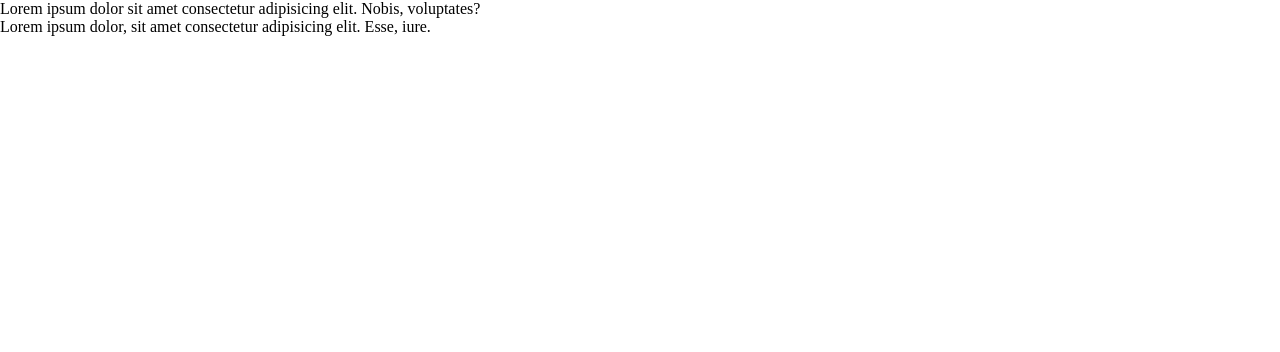
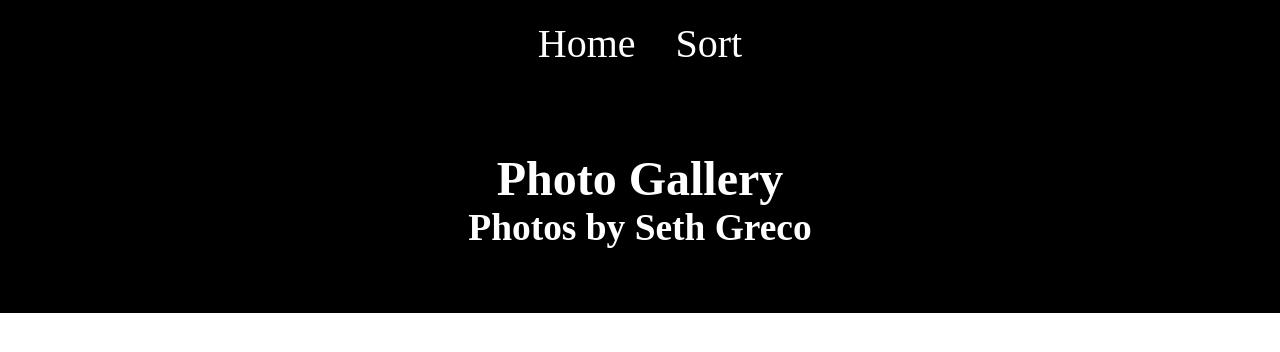
Before and after one commit to SethGreco/Grid-Gallery, a plain HTML site: page src/index.html in a window 1280 px wide. Drawn offline with Linux system fonts and the light colour scheme; no server answers.

Commit message:
second commit.  Grid layoutis basic but complete.  Will make further style edits moving forward.  Parsed out the photo state location and included next to each image.  The JS file iterates & displays info correctly.

```diff
--- a/dist/js/gallery.js
+++ b/dist/js/gallery.js
@@ -5,17 +5,23 @@ async function gallery() {
   const images = await getPhotos();
 
   for (i = 0; i < images.length; i++) {
+    var container = document.createElement("DIV");
+    container.setAttribute("id", "div" + [i]);
+    container.setAttribute("class", "img-container");
+    document.getElementById("container-images").appendChild(container);
+
     var thumbnail = document.createElement("IMG");
     thumbnail.setAttribute("src", images[i].model_pic);
     thumbnail.setAttribute("class", "images");
     thumbnail.setAttribute("id", "img" + [i]);
-    document.getElementById("container-images").appendChild(thumbnail);
+    document.getElementById("div" + [i]).appendChild(thumbnail);
 
     var title = document.createElement("A");
     title.setAttribute("href", "#");
     title.setAttribute("class", "tags");
-    title.setAttribute("data-content", images[i].location);
-    // document.getElementById("container-images").appendChild(title);
+    var insertContent = "" + images[i].location + "";
+    title.textContent = insertContent;
+    document.getElementById("div" + [i]).appendChild(title);
   }
 }
 
--- a/src/index.html
+++ b/src/index.html
@@ -8,20 +8,19 @@
     <title>Grid-Gallery</title>
   </head>
   <body>
-    <section id="naigation">
+    <section id="navigation">
       <div class="container">
-        <p>
-          Lorem ipsum dolor sit amet consectetur adipisicing elit. Nobis,
-          voluptates?
-        </p>
+        <ul>
+          <li>Home</li>
+          <li>Sort</li>
+        </ul>
       </div>
     </section>
 
     <section id="block-a">
       <div class="container">
-        <p>
-          Lorem ipsum dolor, sit amet consectetur adipisicing elit. Esse, iure.
-        </p>
+        <h1 class="title">Photo Gallery</h1>
+        <h3 class="name">Photos by Seth Greco</h3>
       </div>
     </section>
 
--- a/src/sass/main.scss
+++ b/src/sass/main.scss
@@ -1,6 +1,32 @@
 * {
   padding: 0;
   margin: 0;
+}
+
+#navigation {
+  .container {
+    background: #000;
+    ul {
+      display: flex;
+      justify-content: center;
+      list-style: none;
+      color: #fff;
+      font-size: 2.5rem;
+      li {
+        padding: 20px;
+      }
+    }
+  }
+}
+
+#block-a {
+  .container {
+    background: #000;
+    color: #fff;
+    font-size: 2rem;
+    text-align: center;
+    padding: 5%;
+  }
 }
 
 #block-b {
@@ -9,15 +35,22 @@
     display: grid;
     grid-template-columns: repeat(3, 1fr);
 
+    .img-container {
+      display: flex;
+      flex-direction: column;
+      padding-bottom: 15px;
+      align-items: center;
       .images {
         height: 200px;
         width: 275px;
-      padding: 15px;
       }
 
       .tags {
-      content: attr(data-content);
+        height: 10px;
+        width: 20px;
         color: yellow;
+        text-decoration: none;
       }
     }
   }
+}
```
Also changed, not shown: dist/css/main.css, 2 other files. Lines whose indentation alone changed are shown as unchanged.
